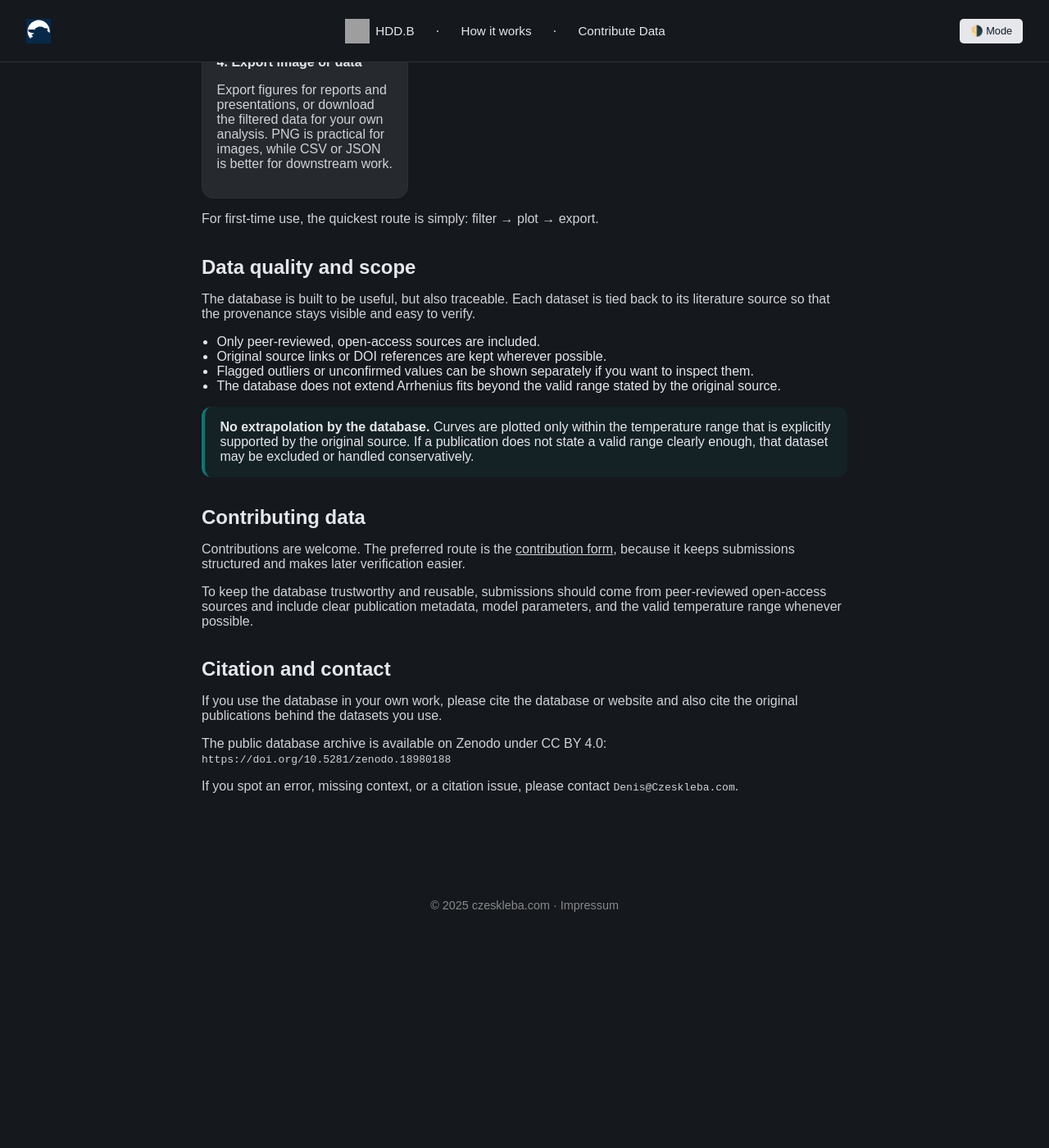
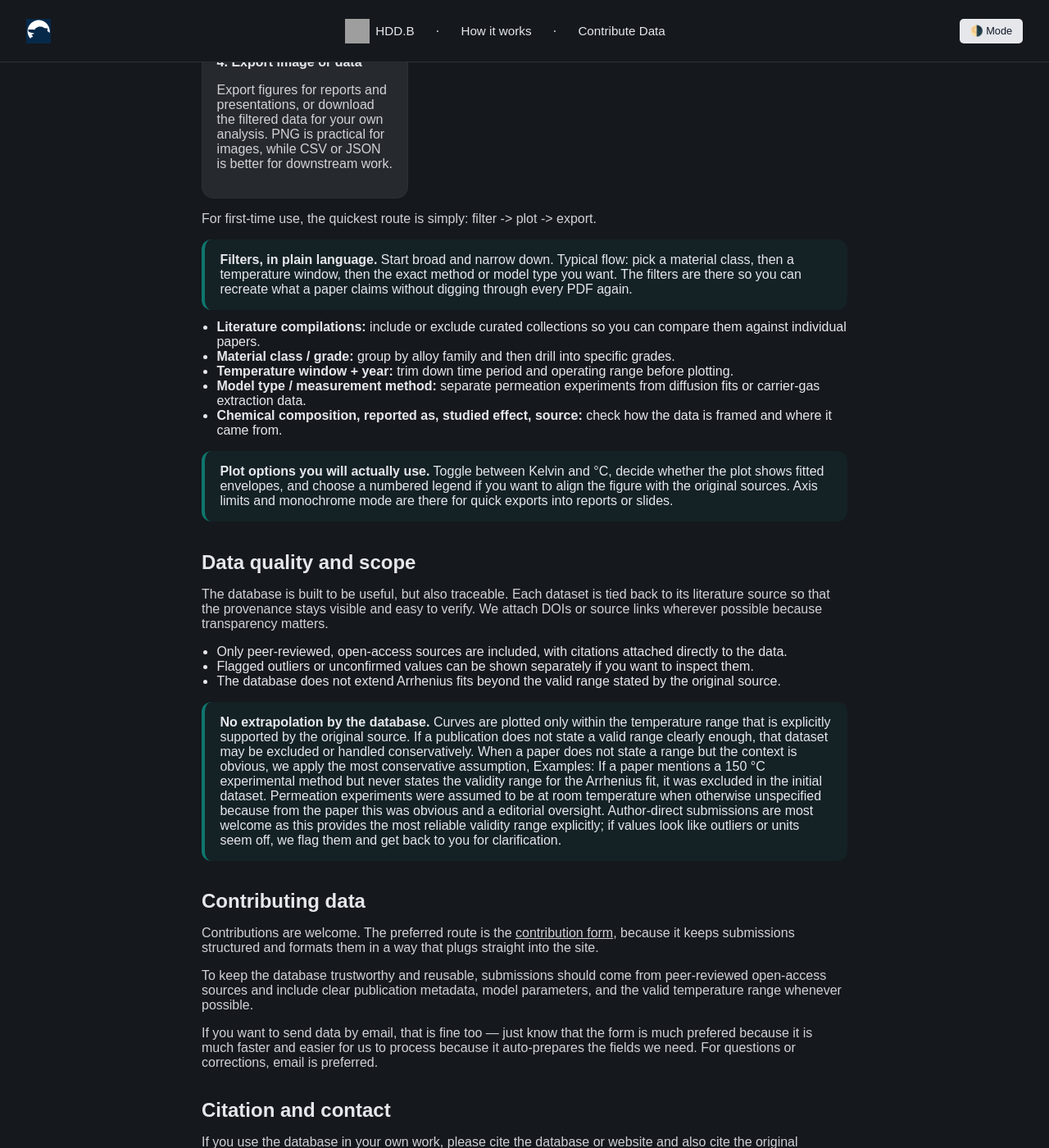
Before and after one commit to DenisCzeskleba/czeskleba.github.io, a Jekyll site: the page built from hdd/docs.md, in a window 1280 px wide and 1400 px high, scrolled down 935 px. Shown: the whole window at 82% size. Built offline with Jekyll 4.4.1, drawn with Linux system fonts in a browser that asks for light colours; before the commit the page ends 2070 px from its top, so only the background shows below that; some of the changed text lies outside the part shown; grey boxes are pictures that could not be loaded.

Commit message:
fix: update layout and content in documentation for clarity and improved usability

```diff
--- a/hdd/docs.md
+++ b/hdd/docs.md
@@ -7,7 +7,7 @@ permalink: /hydrogen-diffusion-database/docs/
 <style>
   .hdd-docs {
     text-align: left;
-    max-width: 900px;
+    max-width: 1100px;
     margin: 0 auto;
     padding: 0 1rem 2.5rem;
   }
@@ -97,7 +97,7 @@ permalink: /hydrogen-diffusion-database/docs/
   .hdd-docs-steps {
     display: grid;
     gap: 1rem;
-    grid-template-columns: repeat(auto-fit, minmax(220px, 1fr));
+    grid-template-columns: repeat(auto-fit, minmax(240px, 1fr));
     margin-top: 1rem;
   }
 
@@ -129,6 +129,17 @@ permalink: /hydrogen-diffusion-database/docs/
 
   .hdd-docs-linkline {
     margin-top: 1rem;
+  }
+
+  .hdd-docs-inline-link {
+    font-weight: 600;
+    color: inherit;
+    text-decoration: none;
+    border-bottom: 1px dashed transparent;
+  }
+
+  .hdd-docs-inline-link:hover {
+    border-bottom-color: currentColor;
   }
 </style>
 
@@ -210,20 +221,42 @@ permalink: /hydrogen-diffusion-database/docs/
     </div>
 
     <p class="hdd-docs-linkline">
-      For first-time use, the quickest route is simply: filter → plot → export.
+      For first-time use, the quickest route is simply: filter -> plot -> export.
     </p>
+
+    <div class="hdd-docs-callout">
+      <strong>Filters, in plain language.</strong>
+      Start broad and narrow down. Typical flow: pick a material class, then a temperature window, then the exact
+      method or model type you want. The filters are there so you can recreate what a paper claims without digging
+      through every PDF again.
+    </div>
+
+    <ul class="hdd-docs-list">
+      <li><strong>Literature compilations:</strong> include or exclude curated collections so you can compare them against individual papers.</li>
+      <li><strong>Material class / grade:</strong> group by alloy family and then drill into specific grades.</li>
+      <li><strong>Temperature window + year:</strong> trim down time period and operating range before plotting.</li>
+      <li><strong>Model type / measurement method:</strong> separate permeation experiments from diffusion fits or carrier-gas extraction data.</li>
+      <li><strong>Chemical composition, reported as, studied effect, source:</strong> check how the data is framed and where it came from.</li>
+    </ul>
+
+    <div class="hdd-docs-callout">
+      <strong>Plot options you will actually use.</strong>
+      Toggle between Kelvin and °C, decide whether the plot shows fitted envelopes, and choose a numbered legend if
+      you want to align the figure with the original sources. Axis limits and monochrome mode are there for quick
+      exports into reports or slides.
+    </div>
   </section>
 
   <section class="hdd-docs-section" id="quality">
     <h2>Data quality and scope</h2>
     <p>
       The database is built to be useful, but also traceable. Each dataset is tied back to its literature source
-      so that the provenance stays visible and easy to verify.
+      so that the provenance stays visible and easy to verify. We attach DOIs or source links wherever possible
+      because transparency matters.
     </p>
 
     <ul class="hdd-docs-list">
-      <li>Only peer-reviewed, open-access sources are included.</li>
-      <li>Original source links or DOI references are kept wherever possible.</li>
+      <li>Only peer-reviewed, open-access sources are included, with citations attached directly to the data.</li>
       <li>Flagged outliers or unconfirmed values can be shown separately if you want to inspect them.</li>
       <li>The database does not extend Arrhenius fits beyond the valid range stated by the original source.</li>
     </ul>
@@ -232,36 +265,45 @@ permalink: /hydrogen-diffusion-database/docs/
       <strong>No extrapolation by the database.</strong>
       Curves are plotted only within the temperature range that is explicitly supported by the original source.
       If a publication does not state a valid range clearly enough, that dataset may be excluded or handled
-      conservatively.
+      conservatively. When a paper does not state a range but the context is obvious, we apply the most conservative assumption,
+      Examples:
+      If a paper mentions a 150 °C experimental method but never states the validity range for the Arrhenius fit, it was excluded in the initial dataset.
+      Permeation experiments were assumed to be at room temperature when otherwise unspecified because from the paper this was obvious and a editorial oversight.
+
+      Author-direct submissions are most welcome as this provides the most reliable validity range explicitly; if values look like outliers or units seem off, we flag them and get back to you for clarification.
     </div>
+
   </section>
 
-  <section class="hdd-docs-section" id="contributing">
+    <section class="hdd-docs-section" id="contributing">
     <h2>Contributing data</h2>
     <p>
       Contributions are welcome. The preferred route is the
       <a href="/hydrogen-diffusion-database/contribute/">contribution form</a>, because it keeps submissions
-      structured and makes later verification easier.
+      structured and formats them in a way that plugs straight into the site.
     </p>
     <p>
       To keep the database trustworthy and reusable, submissions should come from peer-reviewed open-access sources
       and include clear publication metadata, model parameters, and the valid temperature range whenever possible.
     </p>
+    <p>
+      If you want to send data by email, that is fine too — just know that the form is much prefered because it is much faster and easier for us to process because it auto-prepares the fields we need. For questions or corrections, email is preferred.
+    </p>
   </section>
 
-  <section class="hdd-docs-section" id="citation">
+    <section class="hdd-docs-section" id="citation">
     <h2>Citation and contact</h2>
     <p>
       If you use the database in your own work, please cite the database or website and also cite the original
-      publications behind the datasets you use.
+      publications behind the datasets you use. When companion papers are available, cite those as well.
     </p>
     <p>
       The public database archive is available on Zenodo under CC BY 4.0:
-      <code>https://doi.org/10.5281/zenodo.18980188</code>
+      <a class="hdd-docs-inline-link" href="https://doi.org/10.5281/zenodo.18980188">https://doi.org/10.5281/zenodo.18980188</a>
     </p>
     <p>
       If you spot an error, missing context, or a citation issue, please contact
-      <code>Denis@Czeskleba.com</code>.
+      <a class="hdd-docs-inline-link" href="mailto:Denis@Czeskleba.com">Denis@Czeskleba.com</a>.
     </p>
   </section>
 </div>
```
